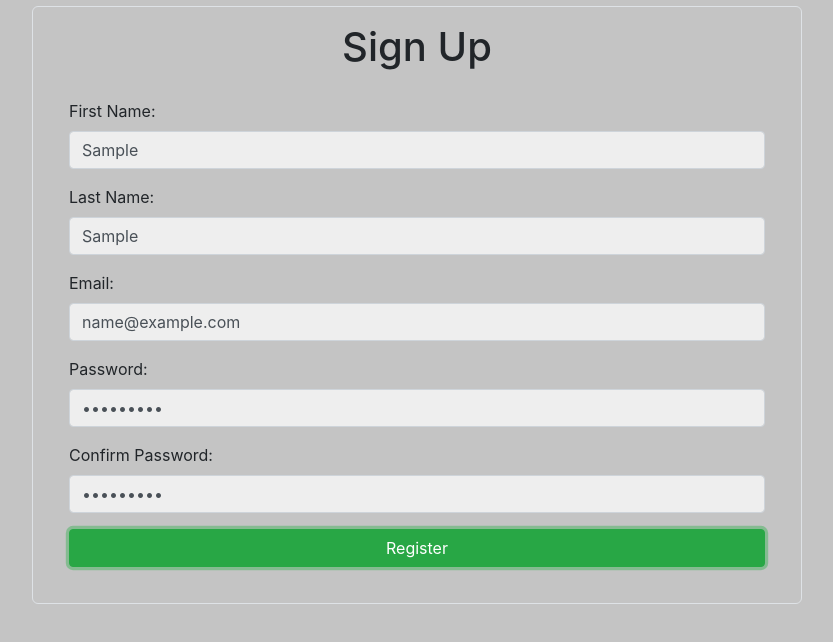
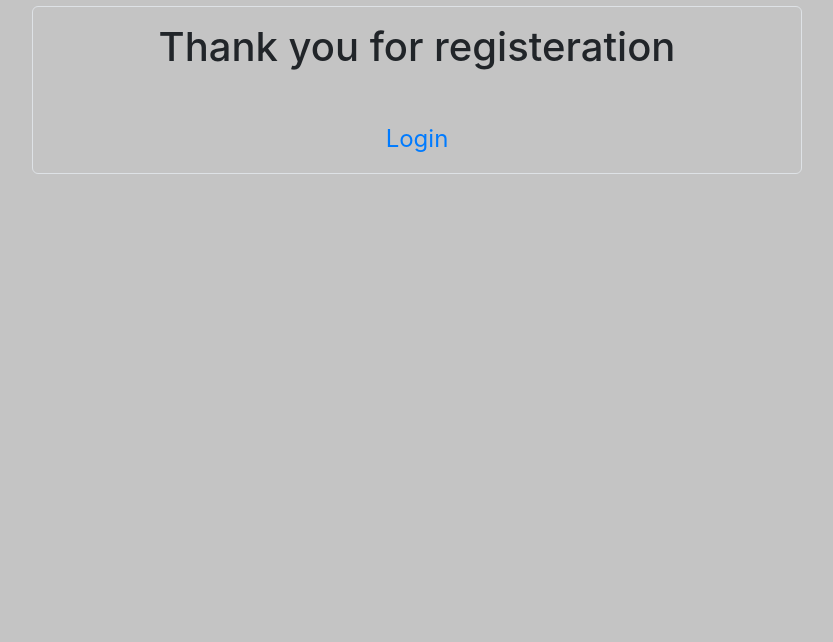
Before and after one commit to ammarhz/vue-learning, a Vue app: page /signup in a window 1280 px wide. Both pictures are taken after typing "Sample", "Sample", "name@example.com", "Sample123", "Sample123" into the empty fields and a click on the button "Register". Shown: the top 642 px of the page, without its empty margins (229-1062 px from the left). Built offline with nearby package versions, Linux system fonts and the light colour scheme.

Commit message:
modified signup form, login form, store

```diff
--- a/src/components/LoginForm.vue
+++ b/src/components/LoginForm.vue
@@ -39,7 +39,7 @@ export default {
   },
   methods: {
     login() {
-      this.$store.dispatch('REG_REQUEST', this.$data.User);
+      this.$store.dispatch('LOGIN_REQUEST', this.$data.User);
       this.$data.userNameFromStore = this.$store.getters.getFirstName;
       if (this.$data.userNameFromStore != '') {
         this.$data.heading = 'Login Successful';
--- a/src/components/SignUpForm.vue
+++ b/src/components/SignUpForm.vue
@@ -2,9 +2,9 @@
   <div class="container-fluid">
     <div class="w-100 p-3 border">
       <div class="text-center">
-        <h1>Sign Up</h1>
+        <h1>{{ heading }}</h1>
       </div>
-      <form @submit.prevent="addNewUser" class="card-body">
+      <form @submit.prevent="addNewUser" class="card-body" v-if="status !== 'success'">
         <div class="form-group">
           <label for="firstName" class="control-label">First Name:</label>
           <input v-model="User.firstName" id="firstName" class="input-md textInput form-control" type="text" autofocus="autofocus" tabindex="1" placeholder="..." required/>
@@ -19,17 +19,23 @@
         </div>
         <div class="form-group">
           <label for="password" class="control-label">Password:</label>
-          <input v-model="User.password" id="password" class="input-md textInput form-control" type="password" autofocus="autofocus" tabindex="4" placeholder="6-16 characters" required @input="isDisplaying"/>
+          <input v-model="User.password" id="password" class="input-md textInput form-control" type="password" autofocus="autofocus" tabindex="4" placeholder="6-16 characters" required @input="isDisplaying" minlength="6" maxlength="16"/>
         </div>
         <div class="form-group">
           <label for="confirmPassword" class="control-label">Confirm Password:</label>
           <input v-model="User.confirmPassword" id="confirmPassword" class="input-md textInput form-control" type="password" autofocus="autofocus" tabindex="5" placeholder="..." required @input="isDisplaying"/>
         </div>
         <div v-show="showAlert">
+          <p class="text-danger" v-if="status === 'error'">Account already exist with this email!!</p>
           <p class="text-danger" v-if="passwordMismatch">Password do not match!!</p>
         </div>
         <button id="submit" type="submit" class="btn btn-block btn-success">Register</button>
       </form>
+      <div  id="loginLink" class="text text-success" v-else>
+        <router-link to="/login">
+          <a>Login</a>
+        </router-link>
+      </div>
     </div>
   </div>
 </template>
@@ -48,12 +54,21 @@ export default {
       },
       showAlert: false,
       passwordMismatch: false,
+      heading: 'Sign Up',
+      status: '',
     };
   },
   methods: {
     addNewUser() {
       if (this.$data.User.password === this.$data.User.confirmPassword) {
-        console.log(JSON.stringify(this.$data.User));
+        delete this.$data.User.confirmPassword;
+        this.$store.dispatch('REG_REQUEST', this.$data.User);
+        this.$data.status = this.$store.getters.getStatus;
+        if (this.$data.status === 'success') {
+          this.$data.heading = 'Thank you for registeration';
+        } else {
+          this.$data.showAlert = true;
+        }
       } else {
         this.$data.showAlert = true;
         this.$data.passwordMismatch = true;
@@ -62,6 +77,7 @@ export default {
     isDisplaying() {
       this.$data.showAlert = false;
       this.$data.passwordMismatch = false;
+      this.$data.status = '';
     },
   },
 };
@@ -83,4 +99,12 @@ export default {
   input {
     background-color: #eee;
   }
+  #loginLink {
+    text-align: center;
+    margin-top: 50px;
+    font-size: 1.5em;
+  }
+  :hover a {
+    text-decoration: none;
+  }
 </style>
--- a/src/store.js
+++ b/src/store.js
@@ -7,27 +7,19 @@ export default new Vuex.Store({
   state: {
     status: '',
     firstName: '',
+    userExist: false,
     userData: [
       {
         firstName: 'Faizah',
         lastName: 'Ali',
         email: 'faizah@email.com',
         password: '123456',
-        confirmPassword: '123456',
-      },
-      {
-        firstName: 'Ammar',
-        lastName: 'Hassan',
-        email: 'ammar@email.com',
-        password: '123456',
-        confirmPassword: '123456',
       },
       {
         firstName: 'Anam',
         lastName: 'Batool',
         email: 'anam@email.com',
         password: '123456',
-        confirmPassword: '123456',
       },
     ],
   },
@@ -35,12 +27,15 @@ export default new Vuex.Store({
     getFirstName: (state) => {
       return state.firstName;
     },
+    getStatus: (state) => {
+      return state.status;
+    },
   },
   mutations: {
   },
   actions: {
-    REG_REQUEST: ({state, commit}, user) => {
-      for(let i = 0; i < state.userData.length; i++) {
+    LOGIN_REQUEST: ({ state }, user) => {
+      for (let i = 0; i < state.userData.length; i++) {
         if (state.userData[i].email === user.email) {
           if (state.userData[i].password === user.password) {
             state.firstName = state.userData[i].firstName;
@@ -49,5 +44,20 @@ export default new Vuex.Store({
         }
       }
     },
+    REG_REQUEST: ({ state }, user) => {
+      state.status = '';
+      state.userExist = false;
+      for (let i = 0; i < state.userData.length; i++) {
+        if (user.email === state.userData[i].email) {
+          state.userExist = true;
+          state.status = 'error';
+          break;
+        }
+      }
+      if (!state.userExist) {
+        state.userData.push(user);
+        state.status = 'success';
+      }
+    },
   },
 });
```
Also changed, not shown: 1 other file (tests, documents, lock files or other folders).
